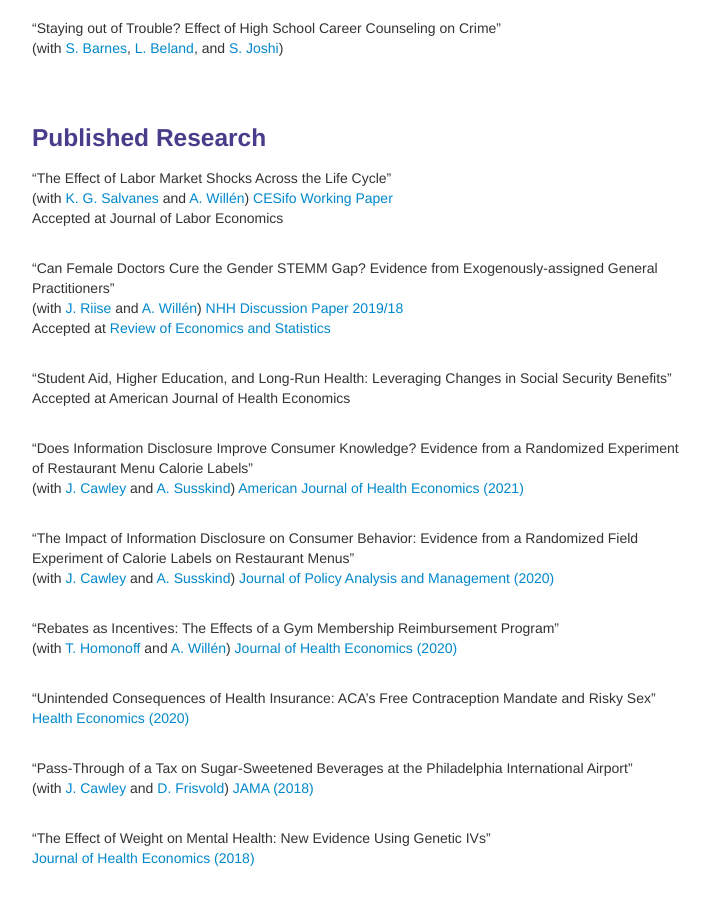
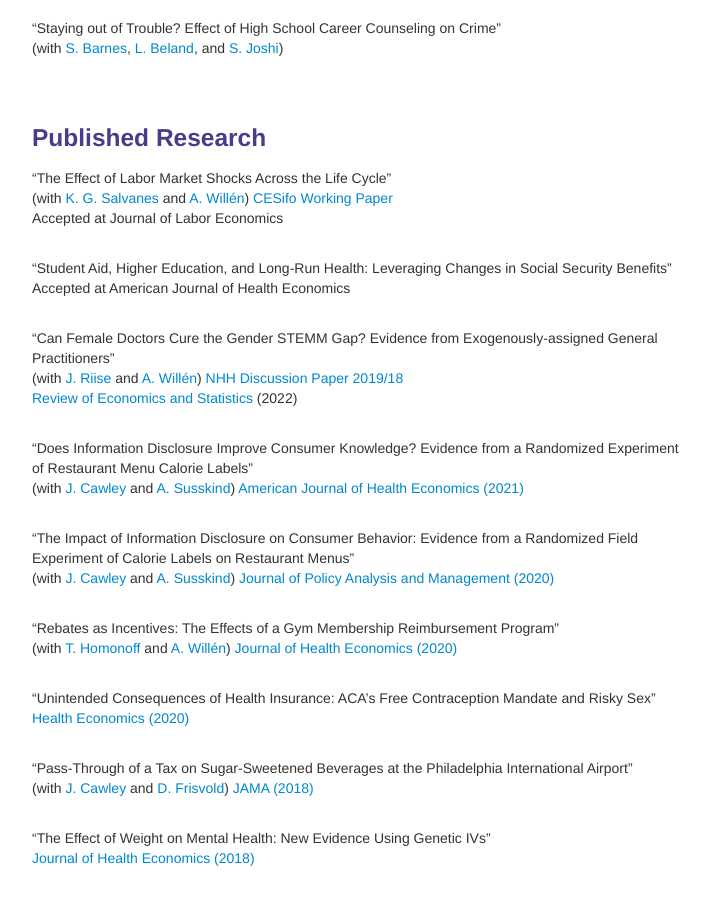
Before and after one commit to bjwillage/bjwillage.github.io, a Jekyll site: the page built from pages/research.md, in a window 1280 px wide and 900 px high, scrolled down 544 px. Shown: the whole window, without its empty margins (258-967 px from the left). Built offline with Jekyll 4.4.1, drawn with Linux system fonts in a browser that asks for light colours.

Commit message:
Update research.md

```diff
--- a/pages/research.md
+++ b/pages/research.md
@@ -44,13 +44,13 @@ description: Barton Willage's research
 [CESifo Working Paper](https://www.cesifo.org/en/publikationen/2021/working-paper/effect-labor-market-shocks-across-life-cycle)<br>
 Accepted at Journal of Labor Economics <br><br>
 
-"Can Female Doctors Cure the Gender STEMM Gap? Evidence from Exogenously-assigned General Practitioners"<br>
-(with [J. Riise](https://sites.google.com/site/riisejulie) and [A. Willén](https://www.alexanderwillen.com/)) <a href="https://openaccess.nhh.no/nhh-xmlui/bitstream/handle/11250/2621215/DP%2018.pdf?sequence=1&isAllowed=yba">NHH Discussion Paper 2019/18 </a><br>
-Accepted at [Review of Economics and Statistics](https://doi.org/10.1162/rest_a_00975)<br><br>
-
 "Student Aid, Higher Education, and Long-Run Health: Leveraging Changes in Social Security Benefits"<br>
 Accepted at American Journal of Health Economics
 <br><br>
+
+"Can Female Doctors Cure the Gender STEMM Gap? Evidence from Exogenously-assigned General Practitioners"<br>
+(with [J. Riise](https://sites.google.com/site/riisejulie) and [A. Willén](https://www.alexanderwillen.com/)) <a href="https://openaccess.nhh.no/nhh-xmlui/bitstream/handle/11250/2621215/DP%2018.pdf?sequence=1&isAllowed=yba">NHH Discussion Paper 2019/18 </a><br>
+[Review of Economics and Statistics](https://doi.org/10.1162/rest_a_00975) (2022) <br><br>
 
 "Does Information Disclosure Improve Consumer Knowledge? Evidence from a Randomized Experiment <br>of Restaurant Menu Calorie Labels"<br>
 (with [J. Cawley](https://www.human.cornell.edu/people/jhc38) and [A. Susskind](https://sha.cornell.edu/faculty-research/faculty/ams76))
```
